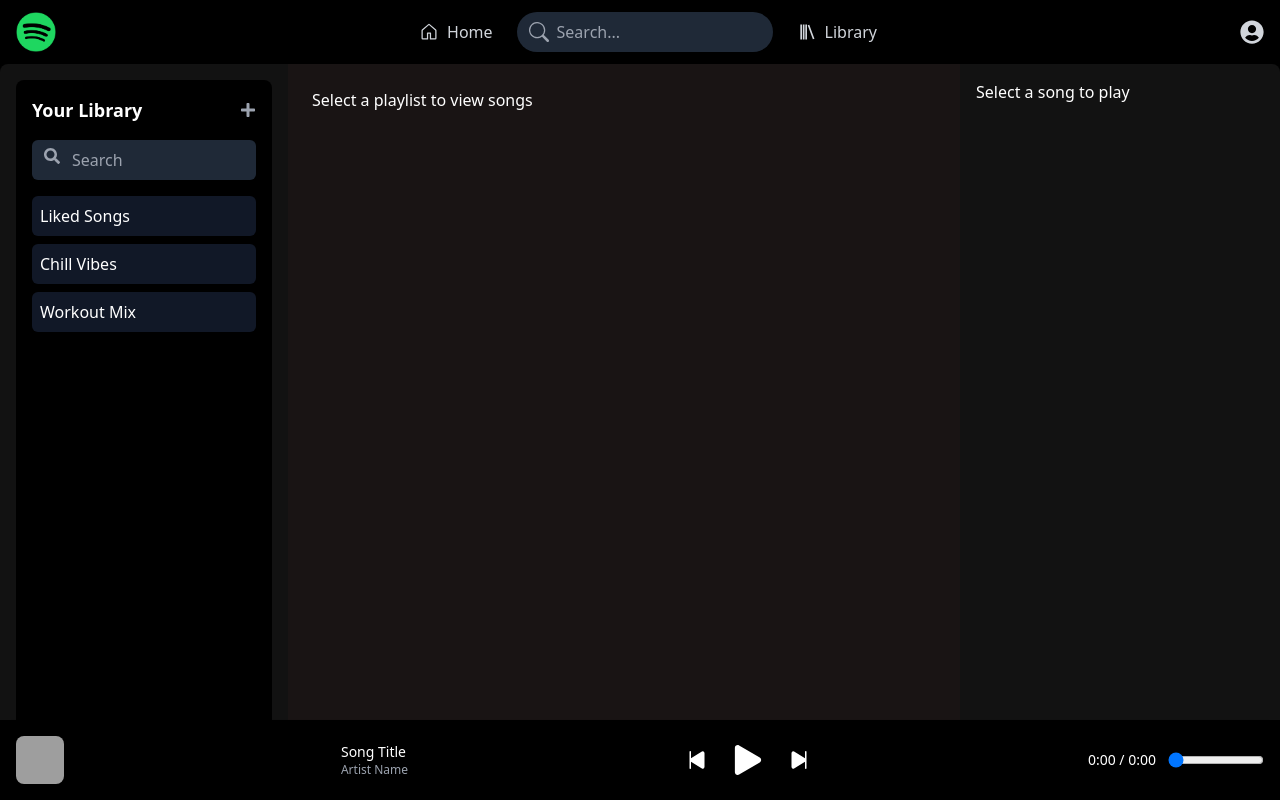
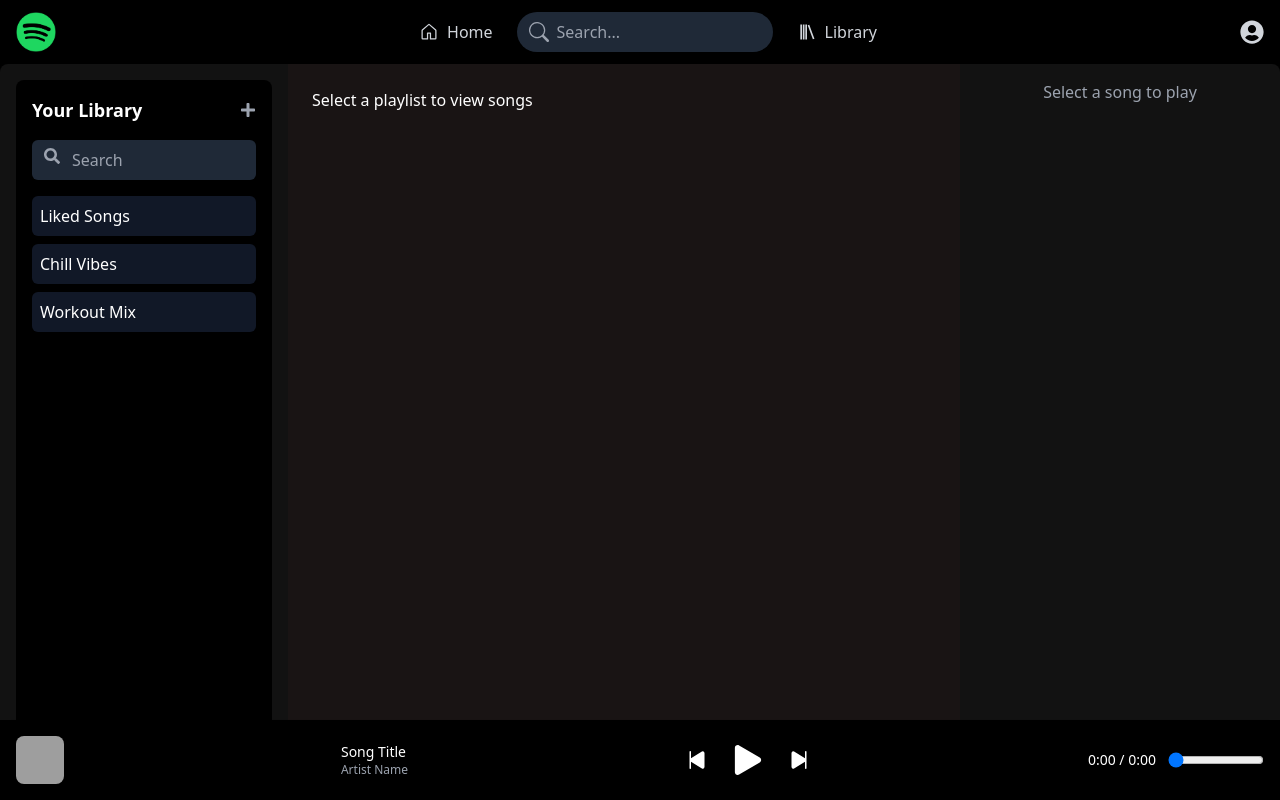
Before and after one commit to kaushal-Prakash/spotify-clone, a Next.js app: page /home in a window 1280 px wide. Built offline with nearby package versions, Linux system fonts and the light colour scheme; grey boxes are pictures that could not be loaded.

Commit message:
NowPlaying areaa layout done

```diff
--- a/src/components/NowPlaying/NowPlaying.tsx
+++ b/src/components/NowPlaying/NowPlaying.tsx
@@ -5,8 +5,13 @@ import Image from "next/image";
 import { FaPause, FaPlay } from "react-icons/fa";
 import { BiShuffle } from "react-icons/bi";
 import { BsRepeat, BsSkipStartFill, BsSkipEndFill } from "react-icons/bs";
+import { Song } from "@/modals/SongModal";
 
-export default function NowPlaying({ song }) {
+interface NowPlayingProps {
+  song: Song | null; // Allow the possibility of no song selected
+}
+
+export default function NowPlaying({ song }: NowPlayingProps) {
   // State to manage playback status (play/pause)
   const [isPlaying, setIsPlaying] = useState(false);
   const [isShuffle, setIsShuffle] = useState(false);
@@ -31,14 +36,16 @@ export default function NowPlaying({ song }) {
     setIsRepeat(!isRepeat);
   };
 
-  if (!song) return <div>Select a song to play</div>;
+  if (!song) {
+    return <div className="text-center text-gray-400">Select a song to play</div>;
+  }
 
   return (
     <div className="bg-black text-white p-4 w-full md:w-1/4 flex flex-col justify-between">
       {/* Song Details */}
       <div className="flex items-center space-x-4">
         <Image
-          src={song.cover || "/song-cover.jpg"} // Default cover if song doesn't have one
+          src={"/song-cover.jpg"}
           width={60}
           height={60}
           alt="Song Cover"
@@ -62,11 +69,7 @@ export default function NowPlaying({ song }) {
           className="bg-white text-black p-2 rounded-full"
           onClick={handlePlayPause}
         >
-          {isPlaying ? (
-            <FaPause size={20} />
-          ) : (
-            <FaPlay size={20} />
-          )}
+          {isPlaying ? <FaPause size={20} /> : <FaPlay size={20} />}
         </button>
         <BsSkipEndFill size={24} className="cursor-pointer hover:text-white" />
         <BsRepeat
```
